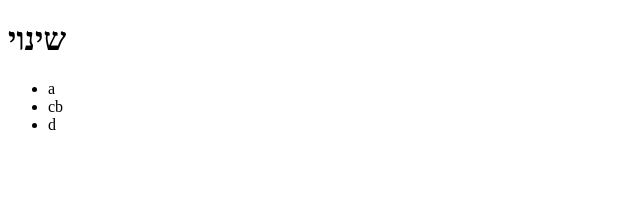
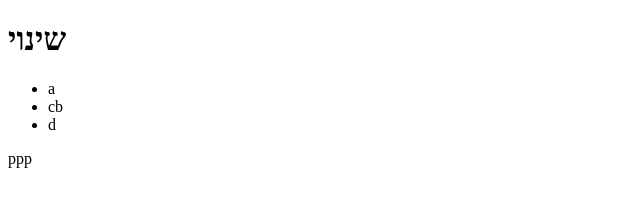
Before and after one commit to dittrand/homeProject, a plain HTML site: page index.html in a window 1280 px wide. Shown: the full height of the page, 0-640 px from the left. Drawn offline with Linux system fonts and the light colour scheme.

Commit message:
add p to pull

```diff
--- a/index.html
+++ b/index.html
@@ -15,5 +15,6 @@
             <li>d</li>
         </ul>
     </div>
+    <p>ppp</p>
 </body>
 </html>
```
